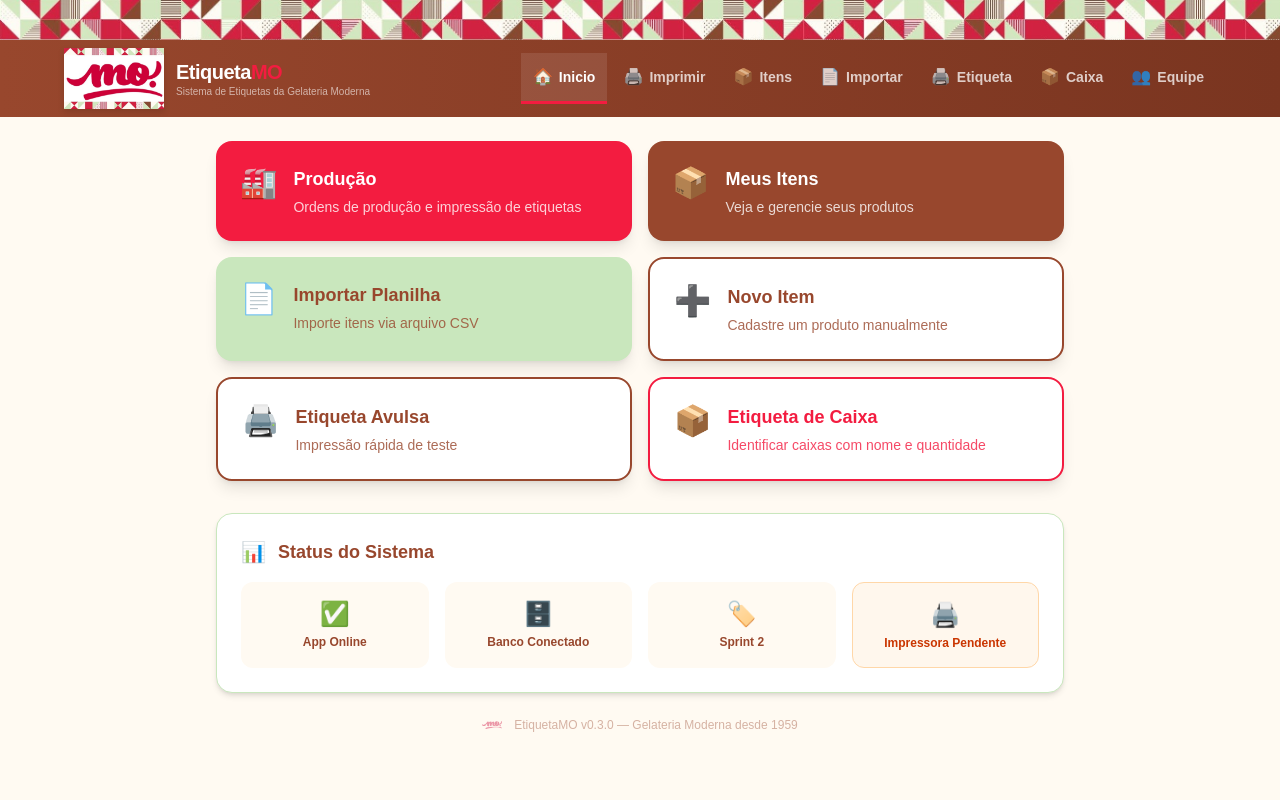
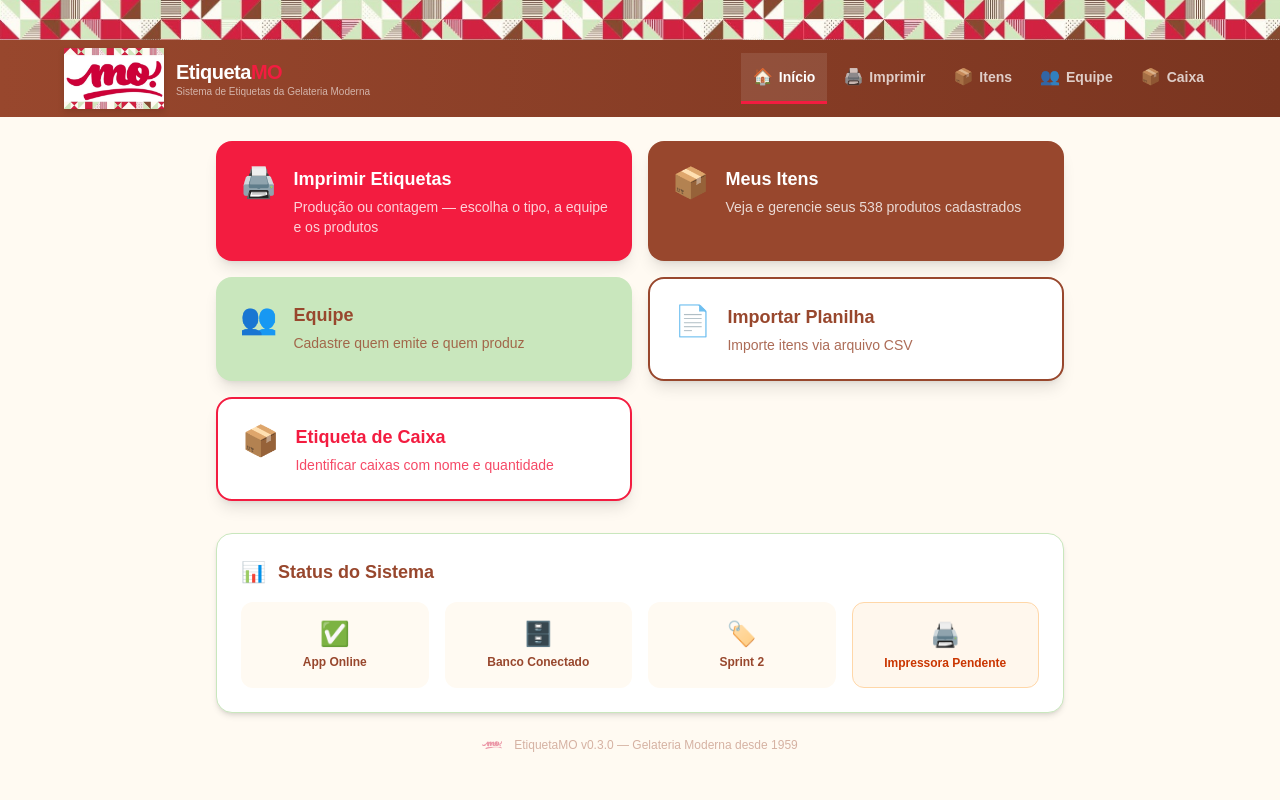
Before and after one commit to ricardopratafontes-ux/etiquetamo, a Next.js app: page / in a window 1280 px wide. Shown: the top 800 px of the page. Built offline with nearby package versions, Linux system fonts and the light colour scheme.

Commit message:
fix: home e navbar apontam para /imprimir, removido /producao, fluxo direto

```diff
--- a/src/app/page.tsx
+++ b/src/app/page.tsx
@@ -4,10 +4,10 @@ import NavBar from "@/components/NavBar";
 
 const acoes = [
   {
-    href: "/producao",
-    icon: "\u{1F3ED}",
-    titulo: "Produção",
-    descricao: "Ordens de produção e impressão de etiquetas",
+    href: "/imprimir",
+    icon: "\u{1F5A8}️",
+    titulo: "Imprimir Etiquetas",
+    descricao: "Produção ou contagem — escolha o tipo, a equipe e os produtos",
     cor: "bg-[var(--vermelho)]",
     corTexto: "text-white",
   },
@@ -15,31 +15,23 @@ const acoes = [
     href: "/itens",
     icon: "\u{1F4E6}",
     titulo: "Meus Itens",
-    descricao: "Veja e gerencie seus produtos",
+    descricao: "Veja e gerencie seus 538 produtos cadastrados",
     cor: "bg-[var(--marrom)]",
     corTexto: "text-white",
+  },
+  {
+    href: "/colaboradores",
+    icon: "\u{1F465}",
+    titulo: "Equipe",
+    descricao: "Cadastre quem emite e quem produz",
+    cor: "bg-[var(--verde)]",
+    corTexto: "text-[var(--marrom)]",
   },
   {
     href: "/itens/importar",
     icon: "\u{1F4C4}",
     titulo: "Importar Planilha",
     descricao: "Importe itens via arquivo CSV",
-    cor: "bg-[var(--verde)]",
-    corTexto: "text-[var(--marrom)]",
-  },
-  {
-    href: "/itens/novo",
-    icon: "\u{2795}",
-    titulo: "Novo Item",
-    descricao: "Cadastre um produto manualmente",
-    cor: "bg-white border-2 border-[var(--marrom)]",
-    corTexto: "text-[var(--marrom)]",
-  },
-  {
-    href: "/teste-impressao",
-    icon: "\u{1F5A8}️",
-    titulo: "Etiqueta Avulsa",
-    descricao: "Impressão rápida de teste",
     cor: "bg-white border-2 border-[var(--marrom)]",
     corTexto: "text-[var(--marrom)]",
   },
--- a/src/components/NavBar.tsx
+++ b/src/components/NavBar.tsx
@@ -5,13 +5,11 @@ import Image from "next/image";
 import { usePathname } from "next/navigation";
 
 const links = [
-  { href: "/", label: "Inicio", icon: "\u{1F3E0}" },
+  { href: "/", label: "Início", icon: "\u{1F3E0}" },
   { href: "/imprimir", label: "Imprimir", icon: "\u{1F5A8}️" },
   { href: "/itens", label: "Itens", icon: "\u{1F4E6}" },
-  { href: "/itens/importar", label: "Importar", icon: "\u{1F4C4}" },
-  { href: "/teste-impressao", label: "Etiqueta", icon: "\u{1F5A8}️" },
+  { href: "/colaboradores", label: "Equipe", icon: "\u{1F465}" },
   { href: "/etiqueta-caixa", label: "Caixa", icon: "\u{1F4E6}" },
-  { href: "/colaboradores", label: "Equipe", icon: "\u{1F465}" },
 ];
 
 export default function NavBar() {
```
Also changed, not shown: 1 other file (tests, documents, lock files or other folders).
